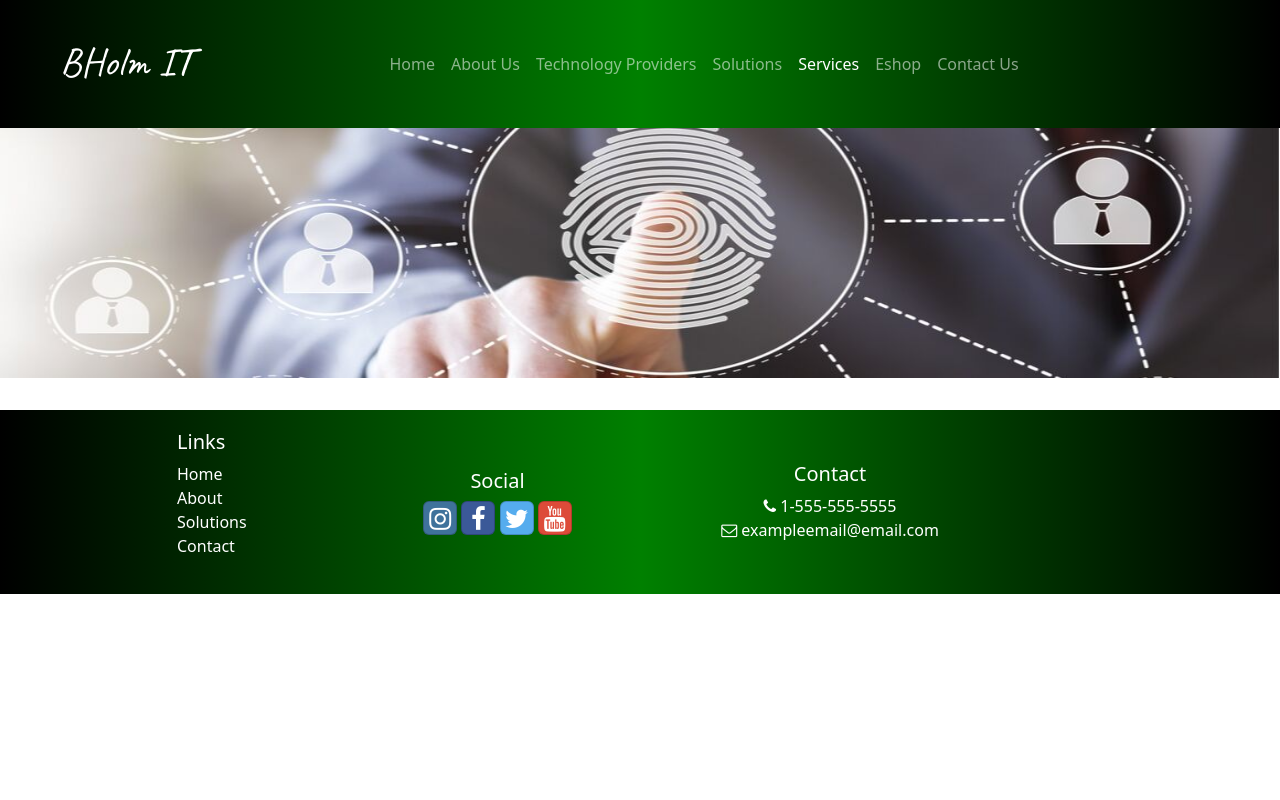
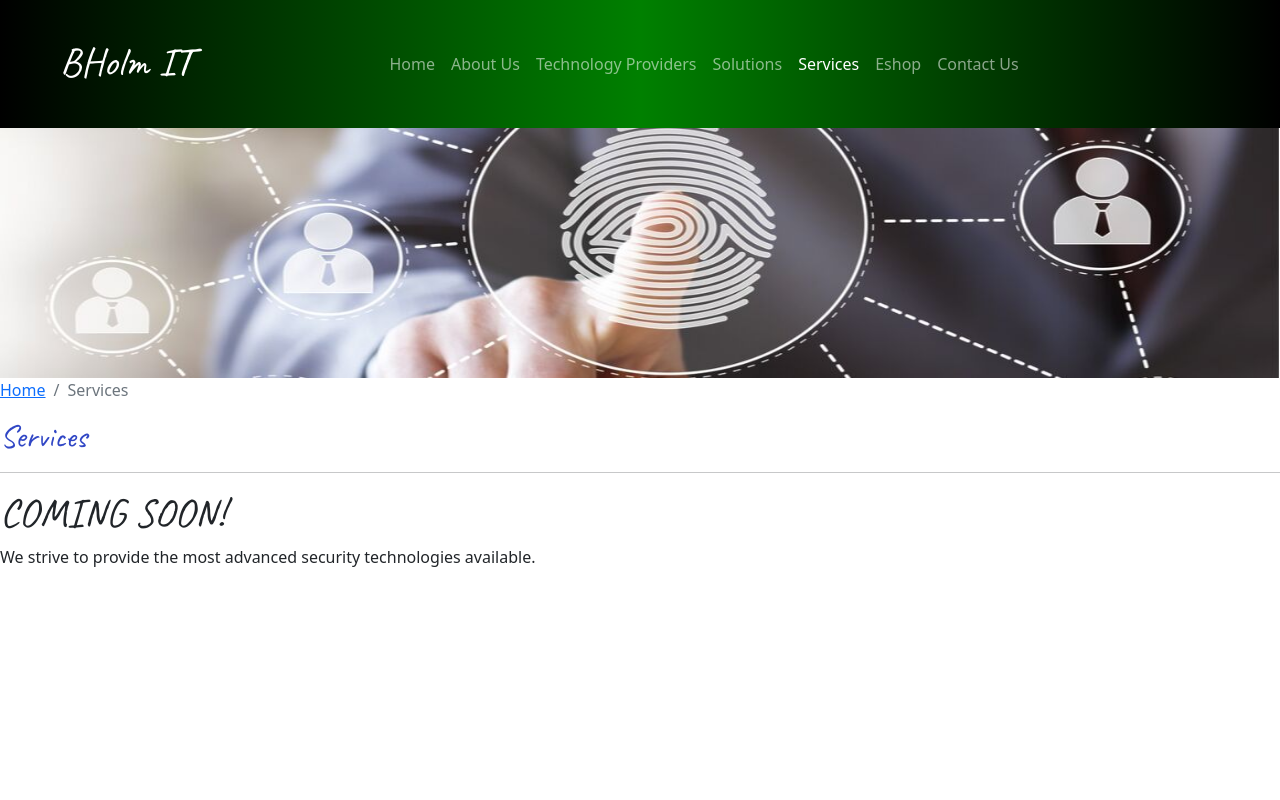
Before and after one commit to bholmdev/react-it-site, a React (Create React App) app: page /services in a window 1280 px wide. Shown: the top 800 px of the page. Built offline with nearby package versions, Linux system fonts and the light colour scheme.

Commit message:
Services Page start

```diff
--- a/src/App.css
+++ b/src/App.css
@@ -123,3 +123,14 @@ h2 {
     height: 157.5px;
   }
 }
+
+
+
+
+
+
+
+
+.fullPage {
+  height: 100vh;
+}
--- a/src/App.js
+++ b/src/App.js
@@ -8,7 +8,7 @@ import BannerImg from "./components/BannerImg";
 import Footer from './components/Footer';
 import PartnersPage from "./pages/PartnersPage";
 import SolutionsPage from "./pages/SolutionsPage";
-
+import ServicesPage from "./pages/ServicesPage";
 import EShopPage from "./pages/EShopPage";
 
 function App() {
@@ -22,6 +22,7 @@ function App() {
                 <Route path="/partners" element={<PartnersPage />} />
                 <Route path="/contact" element={<ContactPage />} />
                 <Route path="/solutions" element={<SolutionsPage />} />
+                <Route path="/services" element={<ServicesPage />} />
                 <Route path="/eshop" element={<EShopPage />} />
             </Routes>
             <Footer />
--- /dev/null
+++ b/src/pages/ServicesPage.js
@@ -0,0 +1,33 @@
+import SubHeader from "../components/SubHeader";
+
+const ServicesPage = () => {
+    return (
+        <>
+            <SubHeader current="Services" />
+            <h1>COMING SOON!</h1>
+            <p>We strive to provide the most advanced security technologies available.</p>
+            <br/>
+            <br/>
+            <br/>
+            <br/>
+            <br/>
+            <br/>
+            <br/>
+            <br/>
+            <br/>
+            <br/>
+            <br/>
+            <br/>
+            <br/>
+            <br/>
+            <br/>
+            <br/>
+            <br/>
+            <br/>
+            <br/>
+            <br/>
+        </>
+    );
+};
+
+export default ServicesPage;
```
